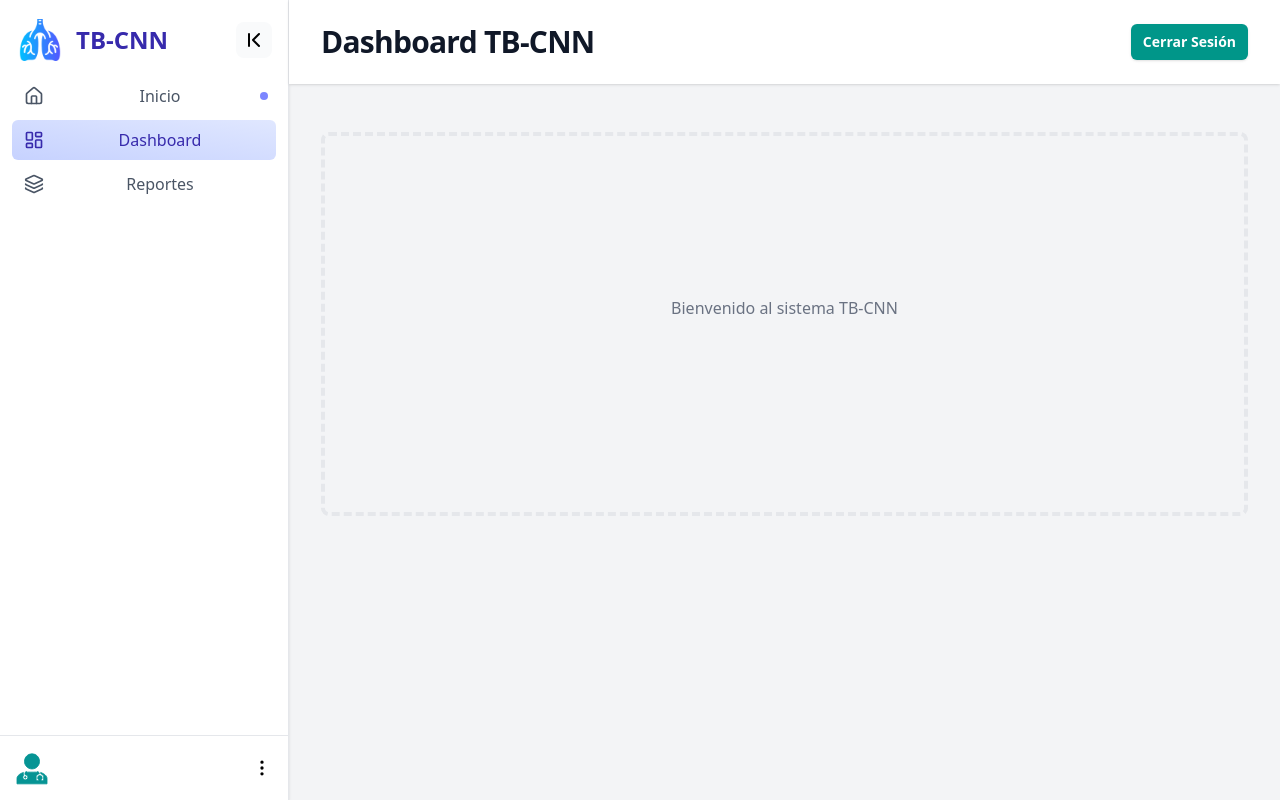
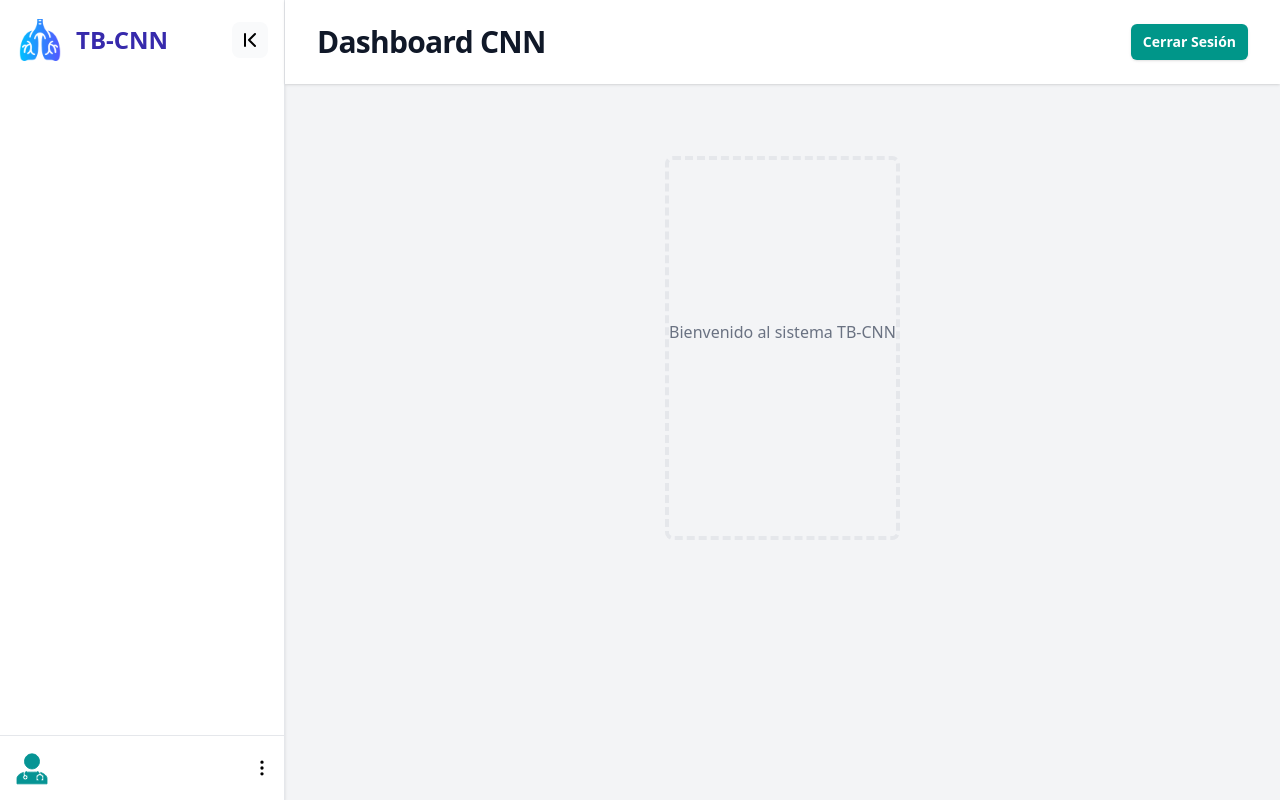
Before and after one commit to adriannportok/TBC_IA, a React (Vite) app in the folder frontend/: page /dashboard in a window 1280 px wide. Built offline with nearby package versions, Linux system fonts and the light colour scheme; sample sign-in values are in the browser's storage.

Commit message:
Avance frontend-RegistroPaciente

```diff
--- /dev/null
+++ b/frontend/src/components/Layouts.jsx
@@ -0,0 +1,49 @@
+import Sidebar, { SidebarItem } from "./Sidebar";
+import { Link } from "react-router-dom";
+import { Home, LayoutDashboard, Layers, StickyNote, Cog } from "lucide-react";
+
+export default function MainLayout({ children, title }) {
+  const rol = localStorage.getItem("rol");
+
+  return (
+    <div className="min-h-screen bg-gray-100 flex">
+      <Sidebar>
+        {rol === "medico" && (
+          <>
+            <SidebarItem icon={<LayoutDashboard size={20} />} text="Dashboard" to="/dashboard"/>
+            <SidebarItem icon={<StickyNote size={20} />} text="Listado Pacientes" to="/pacientes"/>
+            <SidebarItem icon={<Layers size={20} />} text="Registrar Paciente" to="/registropaciente"/>
+          </>
+        )}
+        {rol === "administrador" && (
+          <>
+            <SidebarItem icon={<Cog size={20} />} text="Configuración" />
+          </>
+        )}
+      </Sidebar>
+
+      <div className="flex-1 flex flex-col">
+        <header className="bg-white shadow">
+          <div className="mx-auto max-w-7xl px-4 py-6 sm:px-6 lg:px-8 flex justify-between items-center">
+            <h1 className="text-3xl font-bold tracking-tight text-gray-900">
+              {title}
+            </h1>
+            <button
+              onClick={() => {
+                localStorage.clear();
+                window.location.href = "/";
+              }}
+              className="rounded-md bg-teal-600 px-3 py-2 text-sm font-semibold text-white shadow hover:bg-teal-400"
+            >
+              Cerrar Sesión
+            </button>
+          </div>
+        </header>
+
+        <main className="mx-auto max-w-7xl py-6 sm:px-6 lg:px-8">
+          {children}
+        </main>
+      </div>
+    </div>
+  );
+}
--- a/frontend/src/components/Sidebar.jsx
+++ b/frontend/src/components/Sidebar.jsx
@@ -3,6 +3,8 @@ import user from "../assets/userdoc.svg";
 import { ChevronFirst, ChevronLast } from "lucide-react";
 import { MoreVertical } from "lucide-react";
 import { createContext, useState, useContext } from "react";
+import { Link } from "react-router-dom";
+
 
 const SidebarContext = createContext();
 
@@ -64,7 +66,7 @@ export default function Sidebar({ children }) {
   );
 }
 
-export function SidebarItem({ icon, text, active, alert }) {
+export function SidebarItem({ icon, text, to, active, alert }) {
   const { expanded } = useContext(SidebarContext);
   return (
     <li
@@ -77,13 +79,13 @@ ${
 }`}
     >
       {icon}
-      <span
-        className={`overflow-hidden transition-all ${
-          expanded ? "w-52 ml-3" : "w-0"
-        }`}
+      <Link
+        to={to}
+        className={`overflow-hidden transition-all ${expanded ? "w-52 ml-3" : "w-0"}`}
       >
         {text}
-      </span>
+      </Link>
+
       {alert && (
         <div
           className={`absolute right-2 w-2 h-2 rounded bg-indigo-400 ${
--- a/frontend/src/main.jsx
+++ b/frontend/src/main.jsx
@@ -4,6 +4,8 @@ import { BrowserRouter as Router, Routes, Route } from 'react-router-dom'
 import './index.css'
 import Login from './pages/Login.jsx'
 import Dashboard from './pages/Dashboard.jsx'
+import Pacientes from './pages/Pacientes.jsx'
+import RegistroPaciente from './pages/RegistroPaciente.jsx'
 
 createRoot(document.getElementById('root')).render(
   <StrictMode>
@@ -11,6 +13,8 @@ createRoot(document.getElementById('root')).render(
       <Routes>
         <Route path="/" element={<Login />} />
         <Route path="/dashboard" element={<Dashboard />} />
+        <Route path="/pacientes" element={<Pacientes />} />
+        <Route path="/registropaciente" element={<RegistroPaciente />} />
       </Routes>
     </Router>
   </StrictMode>,
--- a/frontend/src/pages/Dashboard.jsx
+++ b/frontend/src/pages/Dashboard.jsx
@@ -1,6 +1,6 @@
 import { useEffect } from "react";
-import Sidebar, { SidebarItem } from "../components/Sidebar";
-import { Home, LayoutDashboard, Layers, StickyNote } from "lucide-react";
+import Layout from "../components/Layouts";
+import { Home, LayoutDashboard, Layers, StickyNote, Cog } from "lucide-react";
 
 function Dashboard() {
   useEffect(() => {
@@ -25,36 +25,8 @@ function Dashboard() {
   };
 
   return (
-    <div className="min-h-screen bg-gray-100 flex">
-      <Sidebar>
-        <SidebarItem icon={<Home size={20} />} text="Inicio" alert />
-        <SidebarItem
-          icon={<LayoutDashboard size={20} />}
-          text="Dashboard"
-          active
-        />
-        {localStorage.getItem("rol") === "medico" && (
-          <SidebarItem icon={<StickyNote size={20} />} text="Pacientes" />
-        )}
-        <SidebarItem icon={<Layers size={20} />} text="Reportes" />
-      </Sidebar>
-      <div className="flex-1 flex flex-col">
-        <header className="bg-white shadow">
-          <div className="mx-auto max-w-7xl px-4 py-6 sm:px-6 lg:px-8 flex justify-between items-center">
-            <h1 className="text-3xl font-bold tracking-tight text-gray-900">
-              Dashboard TB-CNN
-            </h1>
-            <button
-              onClick={handleLogout}
-              className="rounded-md bg-teal-600 px-3 py-2 text-sm font-semibold text-white shadow hover:bg-teal-400"
-            >
-              Cerrar Sesión
-            </button>
-          </div>
-        </header>
-
-        <main>
-          <div className="mx-auto max-w-7xl py-6 sm:px-6 lg:px-8">
+    <Layout title="Dashboard CNN">
+      <div className="mx-auto max-w-7xl py-6 sm:px-6 lg:px-8">
             <div className="px-4 py-6 sm:px-0">
               <div className="border-4 border-dashed border-gray-200 rounded-lg h-96">
                 <p className="text-center mt-40 text-gray-500">
@@ -63,9 +35,8 @@ function Dashboard() {
               </div>
             </div>
           </div>
-        </main>
-      </div>
-    </div>
+    </Layout>
+
   );
 }
 
--- /dev/null
+++ b/frontend/src/pages/Pacientes.jsx
@@ -0,0 +1,14 @@
+import Layout from "../components/Layouts";
+
+function Pacientes() {
+  return (
+    <Layout title="Listado de Pacientes">
+      <div className="px-4 py-6 sm:px-0">
+        <h2 className="text-xl font-semibold mb-4">Gestión de Pacientes</h2>
+        {/* Aquí va tu lógica de pacientes */}
+      </div>
+    </Layout>
+  );
+}
+
+export default Pacientes;
--- /dev/null
+++ b/frontend/src/pages/RegistroPaciente.jsx
@@ -0,0 +1,14 @@
+import Layout from "../components/Layouts";
+
+function RegistroPaciente() {
+  return (
+    <Layout title="Registro de Paciente">
+      <div className="px-4 py-6 sm:px-0">
+        <h2 className="text-xl font-semibold mb-4">Registrar Paciente</h2>
+        {/* Aquí va tu lógica de pacientes */}
+      </div>
+    </Layout>
+  );
+}
+
+export default RegistroPaciente;
```
Also changed, not shown: 1 other file (tests, documents, lock files or other folders).
